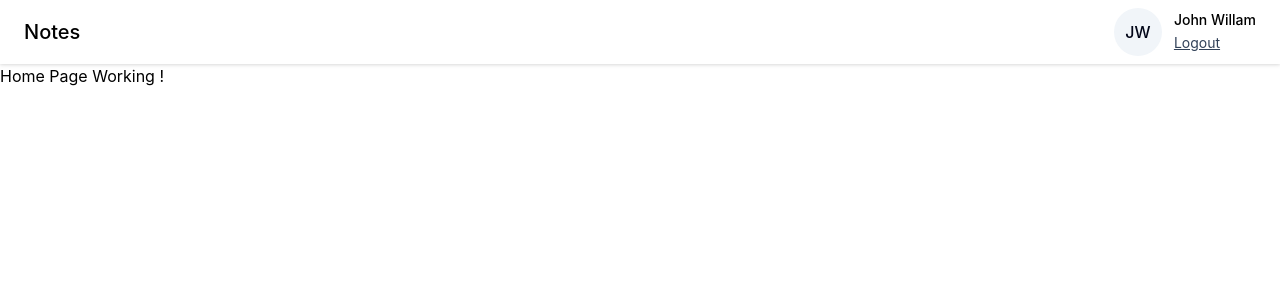
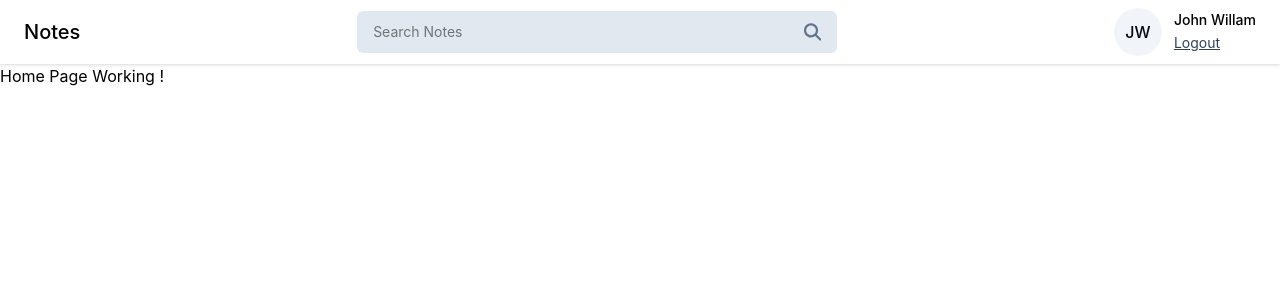
Before and after one commit to rishabhshailendrapatel-ui/NoteSphere, a React app in the folder frontend/: page / in a window 1280 px wide. Shown: the top 300 px of the page. Built offline with nearby package versions, Linux system fonts and the light colour scheme; the HTML template or start-up script is replaced by a standard one.

Commit message:
feat (search): add reusable search bar component

```diff
--- a/frontend/src/components/Navbar/Navbar.jsx
+++ b/frontend/src/components/Navbar/Navbar.jsx
@@ -1,17 +1,33 @@
-import React from "react";
+import React, { useState } from "react";
 import ProfileInfo from "../Cards/ProfileInfo";
 import { useNavigate } from "react-router-dom";
+import SearchBar from "../SearchBar/SearchBar";
 
 const Navbar = () => {
+  const [searchQuery, setSearchQuery] = useState("");
+
   const navigate = useNavigate();
 
   const onLogout = () => {
     navigate("/login");
   };
 
+  const handleSearch = () => {};
+  const onClearSearch = () => {
+    setSearchQuery("");
+  };
   return (
     <div className="bg-white flex items-center justify-between px-6 py-2 drop-shadow">
       <h2 className="text-xl font-medium text-black py-2">Notes</h2>
+
+      <SearchBar
+        value={searchQuery}
+        onChange={({ target }) => {
+          setSearchQuery(target.value);
+        }}
+        handleSearch={handleSearch}
+        onClearSearch={onClearSearch}
+      />
 
       <ProfileInfo onLogout={onLogout} />
     </div>
--- /dev/null
+++ b/frontend/src/components/SearchBar/SearchBar.jsx
@@ -0,0 +1,27 @@
+import React from "react";
+import { FaMagnifyingGlass } from "react-icons/fa6";
+import {IoMdClose} from "react-icons/io";
+
+const SearchBar = ({ value, onChange, handleSearch, onClearSearch }) => {
+  return (
+    <div className="w-120 flex items-center px-4 bg-slate-200 rounded-md">
+      <input
+        type="text"
+        placeholder="Search Notes"
+        className="w-full text-sm bg-transparent py-[11px] outline-none"
+        value={value}
+        onChange={onChange}
+      />
+      {value && <IoMdClose
+        className="text-slate-500 text-lg hover:text-black cursor-pointer mr-3"
+        onClick={onClearSearch}
+      />}
+      <FaMagnifyingGlass
+        className="text-slate-500 text-lg hover:text-black cursor-pointer"
+        onClick={handleSearch}
+      />
+    </div>
+  );
+};
+
+export default SearchBar;
```
